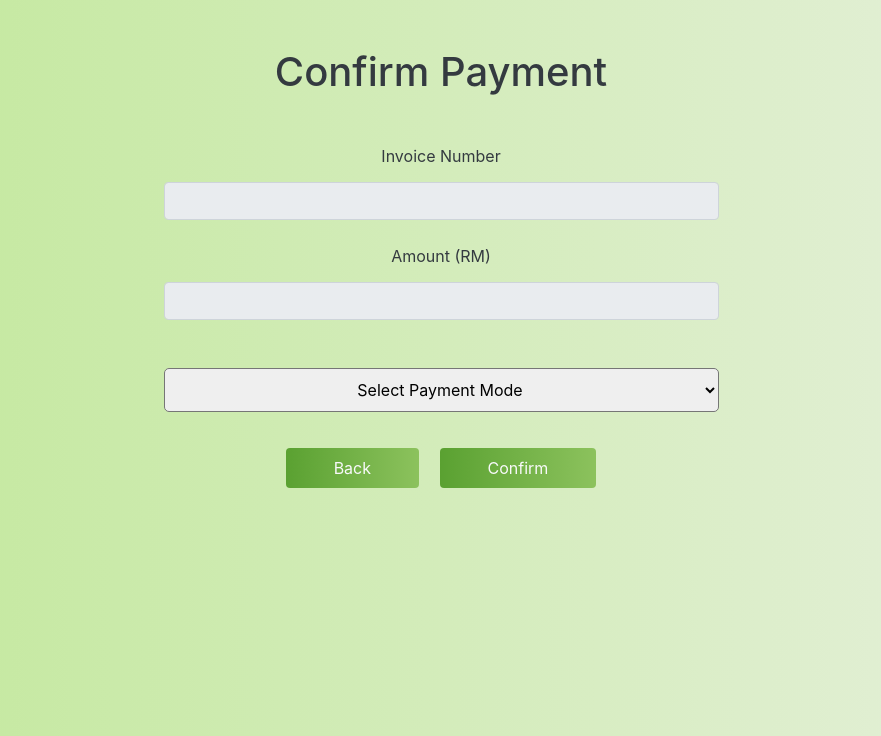
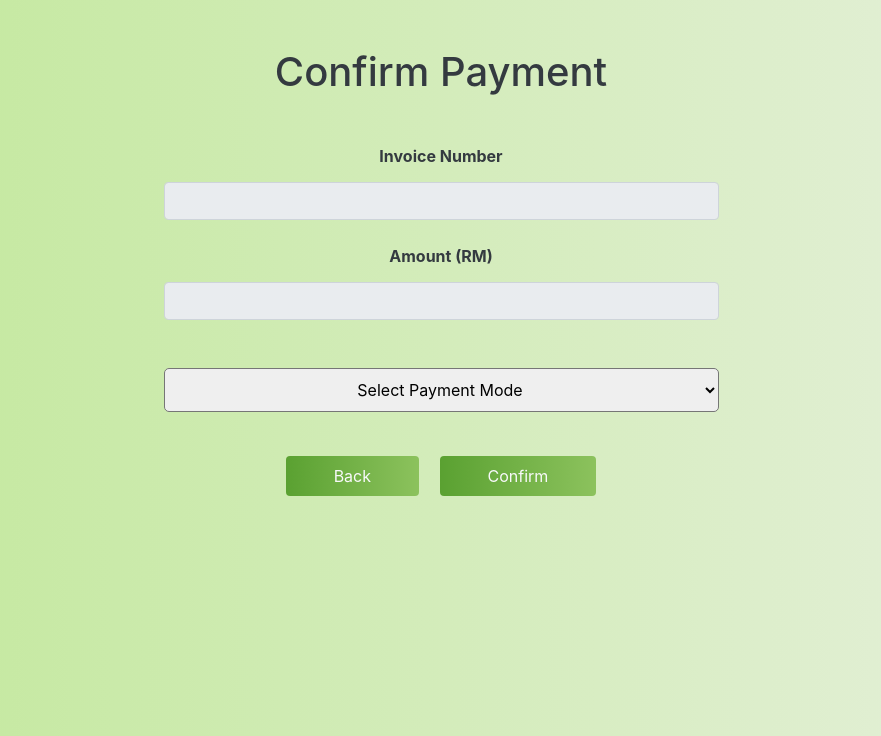
Before and after one commit to KaTim128/capstone, a PHP site: page /users/confirm_payment.php in a window 1280 px wide. Shown: the top 736 px of the page, without its empty margins (199-1080 px from the left). Run offline with PHP 8.4, Linux system fonts and the light colour scheme; data that the repository does not hold is empty.

Commit message:
complete

```diff
--- a/contact_page.php
+++ b/contact_page.php
@@ -148,7 +148,7 @@ if ($_SERVER["REQUEST_METHOD"] == "POST") {
         <p class="text-center">Where stories come alive in every format</p>
       </div>
 
-      <!-- Alert Container - move it here -->
+      <!-- Alert Container-->
       <div class="alert-container" id="alertContainer" data-alert-message= "<?php echo htmlspecialchars($errorMsg ?: $successMsg); ?>" data-alert-type="<?php echo $errorMsg ? 'danger' : ($successMsg ? 'success' : ''); ?>">
       </div>
 
--- a/users/confirm_payment.php
+++ b/users/confirm_payment.php
@@ -67,12 +67,12 @@ if (isset($_POST['confirm_payment'])) {
         <h1 class="text-center text-dark mb-4" style="overflow:hidden">Confirm Payment</h1>
         <form action="" method="post" class="text-center w-50 m-auto">
     <div class="form-outline my-4">
-        <label for="invoice_number" class="text-dark">Invoice Number</label>
+        <label for="invoice_number" class="text-dark"><b>Invoice Number</b></label>
         <input type="text" id="invoice_number" class="form-control w-100 text-center" name="invoice_number" value="<?php echo $invoice_number ?>" readonly>
     </div>
 
     <div class="form-outline my-4">
-        <label for="amount" class="text-dark">Amount (RM)</label>
+        <label for="amount" class="text-dark"><b>Amount (RM)</b></label>
         <input type="text" id="amount" class="form-control w-100 text-center" name="amount" value="<?php echo $amount_due ?>" readonly>
     </div>
 
@@ -87,8 +87,8 @@ if (isset($_POST['confirm_payment'])) {
     </div>
 
     <div class="form-outline text-center" style="margin-top:-12px;">
-    <a href="profile.php" class="btn py-2 px-5 border-0 text-light btn-style me-3 mx-2" style="text-decoration: none;">Back</a>
-    <input type="submit" class="btn py-2 px-5 border-0 text-light btn-style mx-2" value="Confirm" name="confirm_payment">
+    <a href="profile.php" class="btn py-2 px-5 border-0 text-light btn-style me-3 m-2" style="text-decoration: none;">Back</a>
+    <input type="submit" class="btn py-2 px-5 border-0 text-light btn-style m-2" value="Confirm" name="confirm_payment">
     </div>
 
 </form>
```
Also changed, not shown: functions/common_function.php (+12 -12 lines), script.js (+3 -4 lines).
